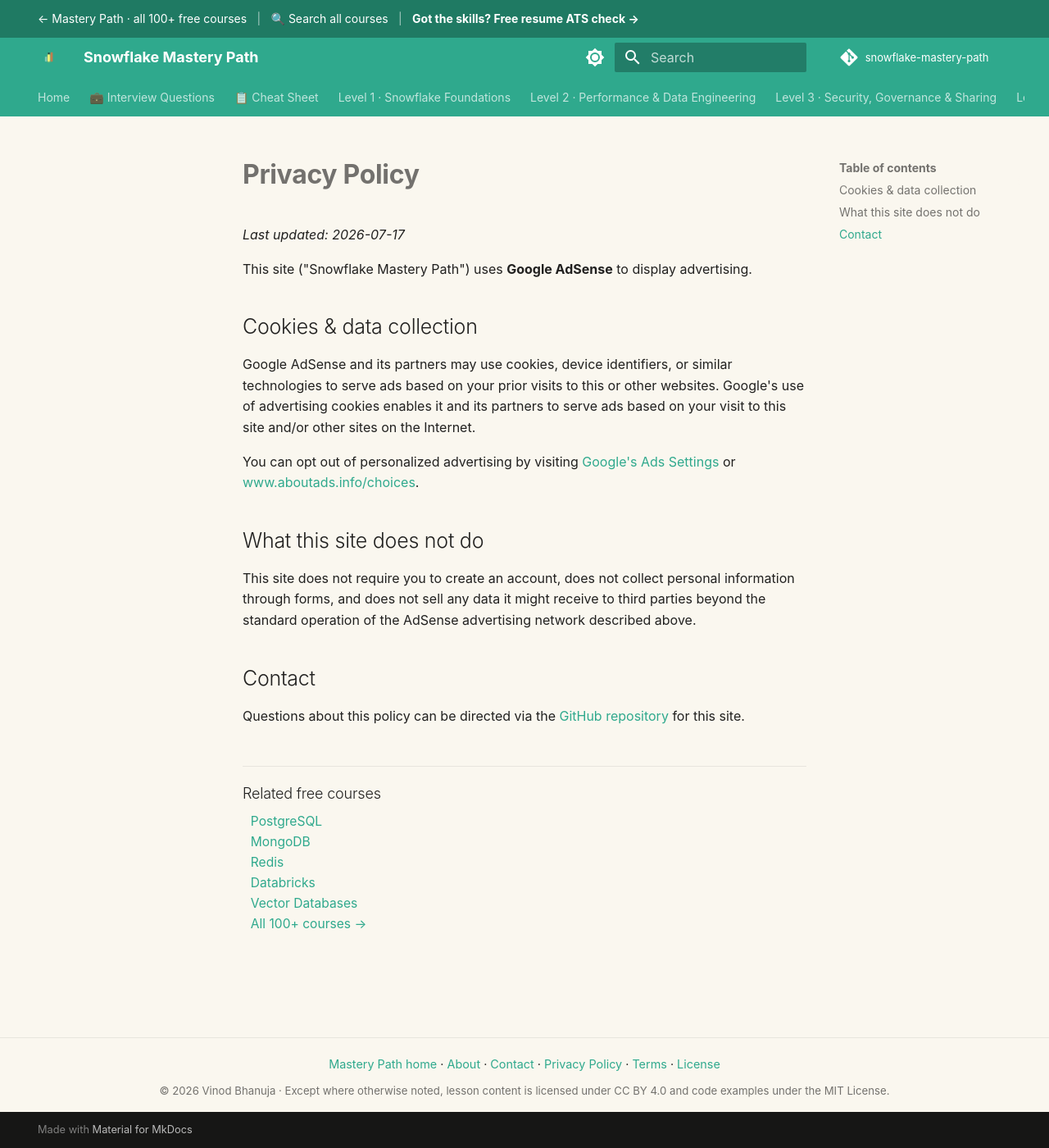
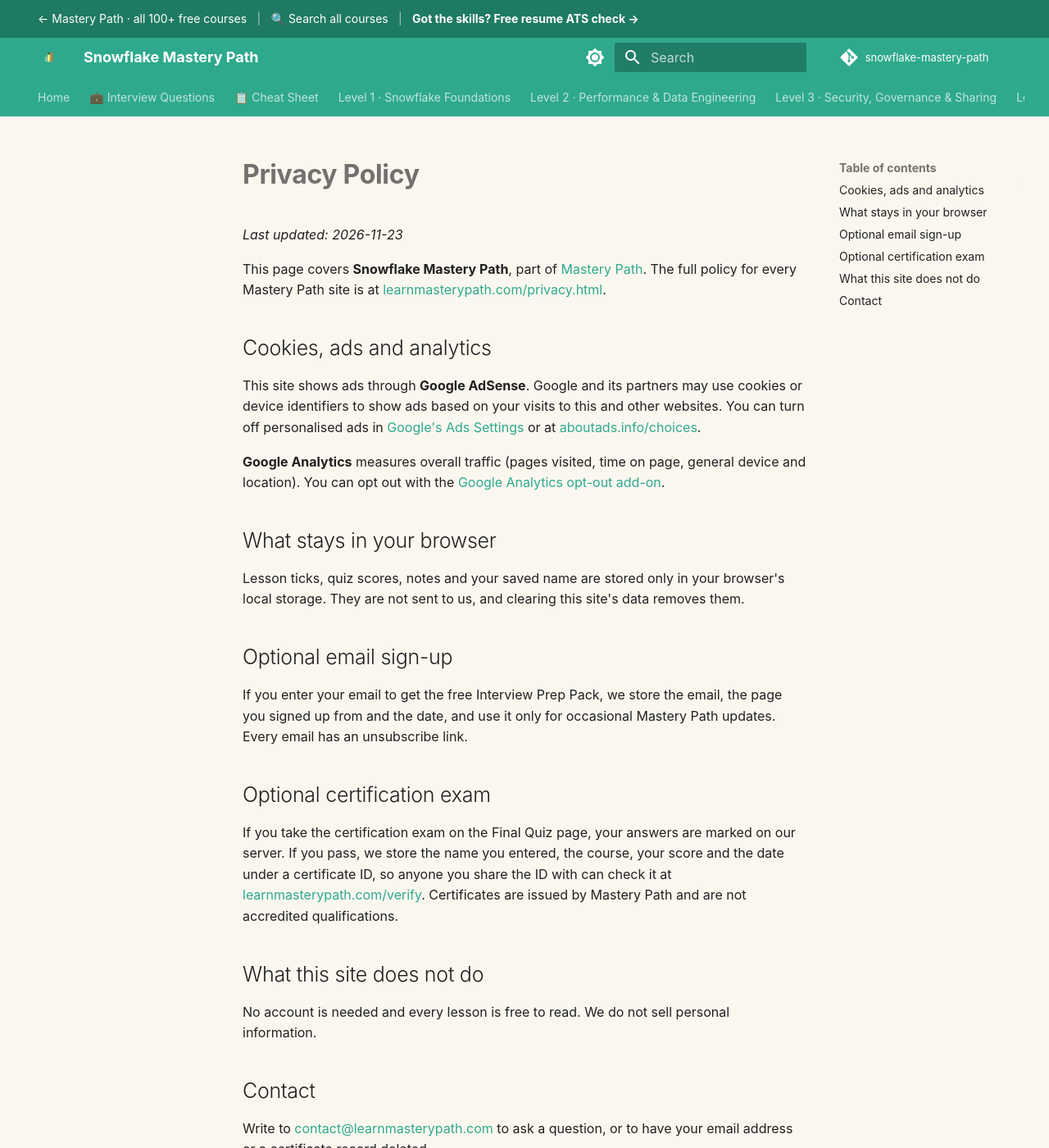
Before and after one commit to SIGILIPELLI/snowflake-mastery-path, an MkDocs documentation site: the page built from docs/privacy.md, in a window 1280 px wide and 1400 px high. Shown: the whole window at 82% size. Built offline with MkDocs 1.6.1 and Material for MkDocs 9.7.7, drawn with Linux system fonts in a browser that asks for light colours; comment, search, counter and statistics services are not loaded.

Commit message:
Update privacy page: progress stays in the browser, optional email sign-up and certification exam, link to the full policy
Co-Authored-By: Claude Opus 5.5 <noreply@anthropic.com>

```diff
--- a/docs/privacy.md
+++ b/docs/privacy.md
@@ -1,33 +1,35 @@
 ---
-description: "Privacy policy for Snowflake Mastery Path: how Google AdSense cookies work here, what the site does not collect, and how to opt out."
+description: "Privacy policy for the free Snowflake Mastery Path: cookies for ads and analytics, what stays in your browser, and the optional email sign-up and certification exam."
 ---
 
 # Privacy Policy
 
-_Last updated: 2026-07-17_
+_Last updated: 2026-11-23_
 
-This site ("Snowflake Mastery Path") uses **Google AdSense** to display advertising.
+This page covers **Snowflake Mastery Path**, part of [Mastery Path](https://learnmasterypath.com/). The full policy for every Mastery Path site is at [learnmasterypath.com/privacy.html](https://learnmasterypath.com/privacy.html).
 
-## Cookies & data collection
+## Cookies, ads and analytics
 
-Google AdSense and its partners may use cookies, device identifiers, or similar
-technologies to serve ads based on your prior visits to this or other websites.
-Google's use of advertising cookies enables it and its partners to serve ads
-based on your visit to this site and/or other sites on the Internet.
+This site shows ads through **Google AdSense**. Google and its partners may use cookies or device identifiers to show ads based on your visits to this and other websites. You can turn off personalised ads in [Google's Ads Settings](https://adssettings.google.com/) or at [aboutads.info/choices](https://www.aboutads.info/choices/).
 
-You can opt out of personalized advertising by visiting
-[Google's Ads Settings](https://adssettings.google.com/) or
-[www.aboutads.info/choices](https://www.aboutads.info/choices/).
+**Google Analytics** measures overall traffic (pages visited, time on page, general device and location). You can opt out with the [Google Analytics opt-out add-on](https://tools.google.com/dlpage/gaoptout).
+
+## What stays in your browser
+
+Lesson ticks, quiz scores, notes and your saved name are stored only in your browser's local storage. They are not sent to us, and clearing this site's data removes them.
+
+## Optional email sign-up
+
+If you enter your email to get the free Interview Prep Pack, we store the email, the page you signed up from and the date, and use it only for occasional Mastery Path updates. Every email has an unsubscribe link.
+
+## Optional certification exam
+
+If you take the certification exam on the Final Quiz page, your answers are marked on our server. If you pass, we store the name you entered, the course, your score and the date under a certificate ID, so anyone you share the ID with can check it at [learnmasterypath.com/verify](https://learnmasterypath.com/verify/). Certificates are issued by Mastery Path and are not accredited qualifications.
 
 ## What this site does not do
 
-This site does not require you to create an account, does not collect personal
-information through forms, and does not sell any data it might receive to third
-parties beyond the standard operation of the AdSense advertising network
-described above.
+No account is needed and every lesson is free to read. We do not sell personal information.
 
 ## Contact
 
-Questions about this policy can be directed via the
-[GitHub repository](https://github.com/SIGILIPELLI/snowflake-mastery-path) for this
-site.
+Write to [contact@learnmasterypath.com](mailto:contact@learnmasterypath.com) to ask a question, or to have your email address or a certificate record deleted.
```
